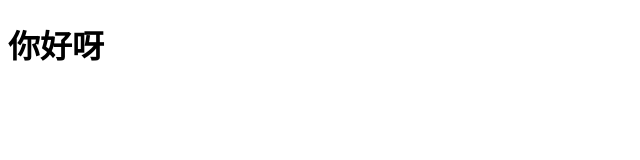
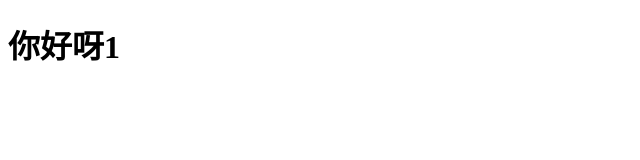
Before and after one commit to 13874360430/sc, a plain HTML site: page index.html in a window 1280 px wide. Shown: the full height of the page, 0-640 px from the left. Drawn offline with Linux system fonts and the light colour scheme.

Commit message:
Update index.html

```diff
--- a/index.html
+++ b/index.html
@@ -8,7 +8,7 @@
 </head>
 <body>
 
-    <h1>你好呀</h1>
+    <h1>你好呀1</h1>
 
 </body>
 </html>
```
